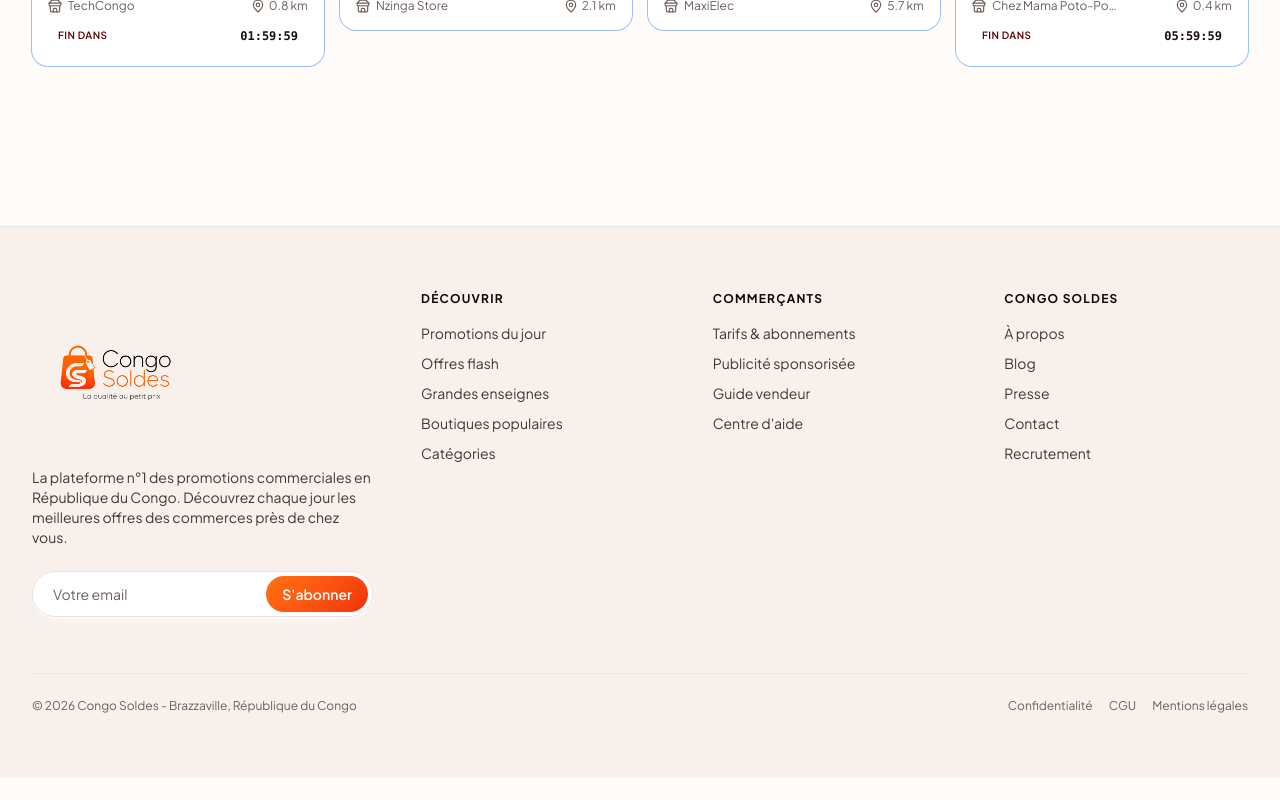
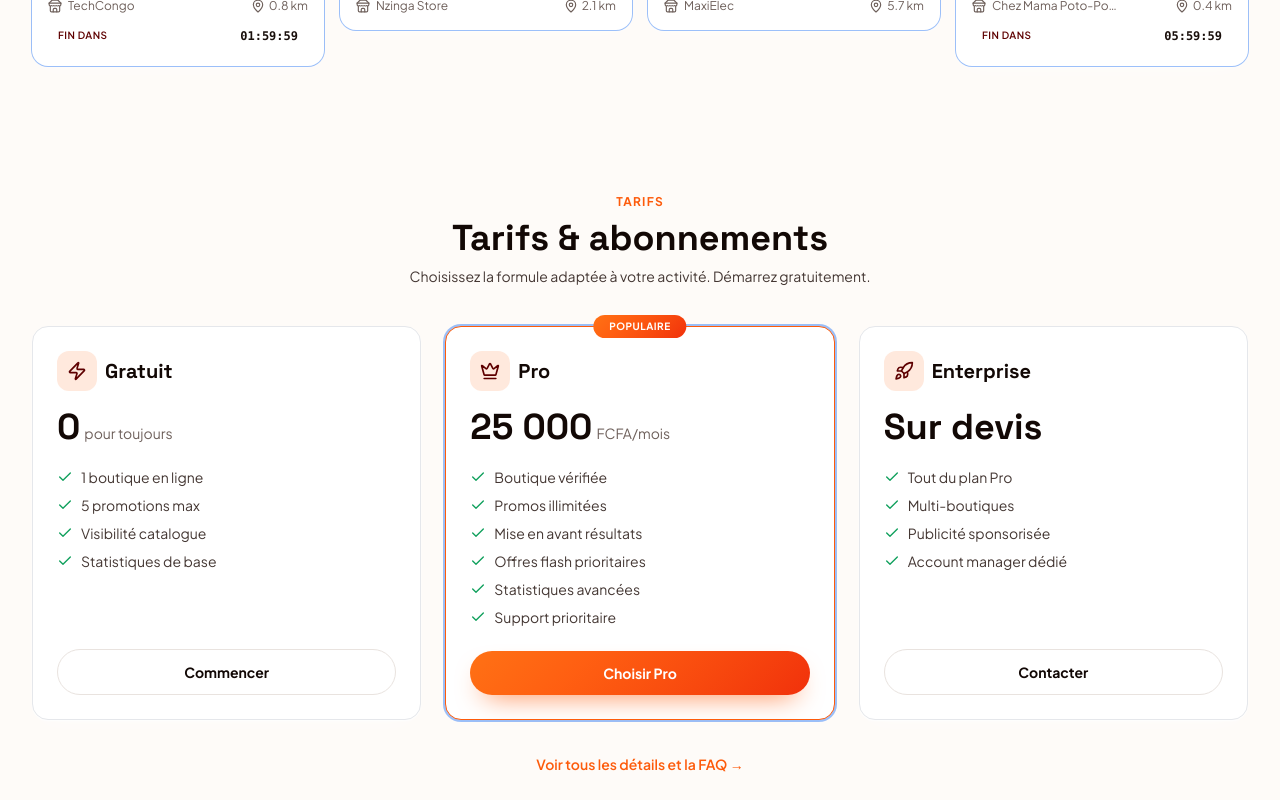
Before and after one commit to peterlardo/congosoles, a React (Vite) app: page / in a window 1280 px wide. Shown: the part 6840-7640 px from the top of the page. Before the commit the page ends 7618 px from the top, so only its background shows below. Built offline with nearby package versions, Linux system fonts and the light colour scheme.

Commit message:
Add PricingSection to Home page + fix all banner colors to logo orange/red

```diff
--- /dev/null
+++ b/src/components/PricingSection.tsx
@@ -0,0 +1,109 @@
+import { Link } from "react-router-dom"
+import { Check, Zap, Crown, Rocket } from "lucide-react"
+
+const plans = [
+  {
+    name: "Gratuit",
+    price: "0",
+    period: "pour toujours",
+    icon: Zap,
+    features: [
+      "1 boutique en ligne",
+      "5 promotions max",
+      "Visibilité catalogue",
+      "Statistiques de base",
+    ],
+    cta: "Commencer",
+    highlight: false,
+  },
+  {
+    name: "Pro",
+    price: "25 000",
+    period: "FCFA/mois",
+    icon: Crown,
+    features: [
+      "Boutique vérifiée",
+      "Promos illimitées",
+      "Mise en avant résultats",
+      "Offres flash prioritaires",
+      "Statistiques avancées",
+      "Support prioritaire",
+    ],
+    cta: "Choisir Pro",
+    highlight: true,
+  },
+  {
+    name: "Enterprise",
+    price: "Sur devis",
+    period: "",
+    icon: Rocket,
+    features: [
+      "Tout du plan Pro",
+      "Multi-boutiques",
+      "Publicité sponsorisée",
+      "Account manager dédié",
+    ],
+    cta: "Contacter",
+    highlight: false,
+  },
+]
+
+export function PricingSection() {
+  return (
+    <section className="mx-auto max-w-7xl px-4 py-16 lg:px-8">
+      <div className="text-center">
+        <div className="text-xs font-bold uppercase tracking-widest text-primary">Tarifs</div>
+        <h2 className="mt-2 font-display text-3xl font-bold text-ink sm:text-4xl">Tarifs & abonnements</h2>
+        <p className="mx-auto mt-2 max-w-lg text-sm text-ink-soft">Choisissez la formule adaptée à votre activité. Démarrez gratuitement.</p>
+      </div>
+
+      <div className="mt-10 grid gap-6 sm:grid-cols-3">
+        {plans.map((plan) => {
+          const Icon = plan.icon
+          return (
+            <div key={plan.name} className={`relative flex flex-col rounded-2xl border p-6 shadow-card transition hover:-translate-y-0.5 hover:shadow-lift ${
+              plan.highlight
+                ? "border-primary bg-card ring-2 ring-primary/20"
+                : "border-border/60 bg-card"
+            }`}>
+              {plan.highlight && (
+                <div className="absolute -top-3 left-1/2 -translate-x-1/2 rounded-full gradient-primary px-4 py-1 text-[10px] font-bold uppercase tracking-wider text-primary-foreground shadow-glow">
+                  Populaire
+                </div>
+              )}
+              <div className="flex items-center gap-2">
+                <div className="grid h-10 w-10 place-items-center rounded-xl bg-accent text-accent-foreground"><Icon className="h-5 w-5" /></div>
+                <h3 className="font-display text-xl font-bold text-ink">{plan.name}</h3>
+              </div>
+              <div className="mt-4">
+                <span className="font-display text-4xl font-bold text-ink">{plan.price}</span>
+                {plan.period && <span className="ml-1 text-sm text-muted-foreground">{plan.period}</span>}
+              </div>
+              <ul className="mt-5 flex-1 space-y-2">
+                {plan.features.map((feature) => (
+                  <li key={feature} className="flex items-start gap-2 text-sm text-ink-soft">
+                    <Check className="mt-0.5 h-4 w-4 shrink-0 text-success" />
+                    <span>{feature}</span>
+                  </li>
+                ))}
+              </ul>
+              <Link to="/tarifs" className={`mt-6 block rounded-full py-3 text-center text-sm font-bold transition ${
+                plan.highlight
+                  ? "gradient-primary text-primary-foreground shadow-glow hover:opacity-95"
+                  : "border border-border text-ink hover:border-primary hover:text-primary"
+              }`}>
+                {plan.cta}
+              </Link>
+            </div>
+          )
+        })}
+      </div>
+
+      <div className="mt-8 text-center">
+        <Link to="/tarifs" className="text-sm font-semibold text-primary transition hover:underline">
+          Voir tous les détails et la FAQ →
+        </Link>
+      </div>
+    </section>
+  )
+}
--- a/src/pages/GuideVendeur.tsx
+++ b/src/pages/GuideVendeur.tsx
@@ -17,7 +17,7 @@
 
   return (
     <main>
-      <section className="relative overflow-hidden bg-gradient-to-br from-amber-600/90 via-orange-500/80 to-yellow-500/70">
+      <section className="relative overflow-hidden bg-gradient-to-br from-orange-600 via-orange-500 to-red-500">
         <div className="absolute inset-0 bg-[radial-gradient(circle_at_top_right,white,transparent_55%)] opacity-10" />
         <div className="relative mx-auto max-w-7xl px-4 py-10 sm:py-14 lg:px-8 lg:py-16">
           <Link to="/" className="mb-6 inline-flex items-center gap-2 rounded-full bg-white/15 px-4 py-2 text-xs font-semibold text-white backdrop-blur transition hover:bg-white/25">
--- a/src/pages/Home.tsx
+++ b/src/pages/Home.tsx
@@ -6,6 +6,7 @@
 import { HowItWorks } from "@/components/HowItWorks"
 import { ForBusiness } from "@/components/ForBusiness"
 import { Trending } from "@/components/Trending"
+import { PricingSection } from "@/components/PricingSection"
 
 export default function Home() {
   return (
@@ -18,6 +19,7 @@
       <HowItWorks />
       <ForBusiness />
       <Trending />
+      <PricingSection />
     </main>
   )
 }
--- a/src/pages/Presse.tsx
+++ b/src/pages/Presse.tsx
@@ -13,7 +13,7 @@
 
   return (
     <main>
-      <section className="relative overflow-hidden bg-gradient-to-br from-slate-800/90 via-slate-700/80 to-indigo-900/70">
+      <section className="relative overflow-hidden bg-gradient-to-br from-orange-600 via-orange-500 to-red-500">
         <div className="absolute inset-0 bg-[radial-gradient(circle_at_top_right,white,transparent_55%)] opacity-8" />
         <div className="relative mx-auto max-w-7xl px-4 py-10 sm:py-14 lg:px-8 lg:py-16">
           <Link to="/" className="mb-6 inline-flex items-center gap-2 rounded-full bg-white/15 px-4 py-2 text-xs font-semibold text-white backdrop-blur transition hover:bg-white/25">
--- a/src/pages/Promos.tsx
+++ b/src/pages/Promos.tsx
@@ -11,7 +11,7 @@
 export default function Promos() {
   return (
     <main>
-      <section className="relative overflow-hidden bg-gradient-to-br from-primary/90 via-primary/75 to-primary/55">
+      <section className="relative overflow-hidden bg-gradient-to-br from-orange-600 via-orange-500 to-red-500">
         <div className="absolute inset-0 bg-[radial-gradient(circle_at_top_right,white,transparent_55%)] opacity-10" />
         <div className="absolute inset-0 bg-[radial-gradient(circle_at_bottom_left,white,transparent_40%)] opacity-5" />
         <div className="relative mx-auto max-w-7xl px-4 py-10 sm:py-14 lg:px-8 lg:py-16">
--- a/src/pages/Publicite.tsx
+++ b/src/pages/Publicite.tsx
@@ -18,7 +18,7 @@
 
   return (
     <main>
-      <section className="relative overflow-hidden bg-gradient-to-br from-indigo-700/90 via-indigo-600/80 to-blue-500/70">
+      <section className="relative overflow-hidden bg-gradient-to-br from-orange-600 via-orange-500 to-red-500">
         <div className="absolute inset-0 bg-[radial-gradient(circle_at_top_right,white,transparent_55%)] opacity-10" />
         <div className="relative mx-auto max-w-7xl px-4 py-10 sm:py-14 lg:px-8 lg:py-16">
           <Link to="/" className="mb-6 inline-flex items-center gap-2 rounded-full bg-white/15 px-4 py-2 text-xs font-semibold text-white backdrop-blur transition hover:bg-white/25">
--- a/src/pages/Recrutement.tsx
+++ b/src/pages/Recrutement.tsx
@@ -12,7 +12,7 @@
 
   return (
     <main>
-      <section className="relative overflow-hidden bg-gradient-to-br from-violet-700/90 via-violet-600/80 to-purple-500/70">
+      <section className="relative overflow-hidden bg-gradient-to-br from-orange-600 via-orange-500 to-red-500">
         <div className="absolute inset-0 bg-[radial-gradient(circle_at_top_right,white,transparent_55%)] opacity-10" />
         <div className="relative mx-auto max-w-7xl px-4 py-10 sm:py-14 lg:px-8 lg:py-16">
           <Link to="/" className="mb-6 inline-flex items-center gap-2 rounded-full bg-white/15 px-4 py-2 text-xs font-semibold text-white backdrop-blur transition hover:bg-white/25">
--- a/src/pages/Tarifs.tsx
+++ b/src/pages/Tarifs.tsx
@@ -59,7 +59,7 @@
 
   return (
     <main>
-      <section className="relative overflow-hidden bg-gradient-to-br from-primary/90 via-primary/75 to-primary/55">
+      <section className="relative overflow-hidden bg-gradient-to-br from-orange-600 via-orange-500 to-red-500">
         <div className="absolute inset-0 bg-[radial-gradient(circle_at_top_right,white,transparent_55%)] opacity-10" />
         <div className="relative mx-auto max-w-7xl px-4 py-10 sm:py-14 lg:px-8 lg:py-16">
           <Link to="/" className="mb-6 inline-flex items-center gap-2 rounded-full bg-white/15 px-4 py-2 text-xs font-semibold text-white backdrop-blur transition hover:bg-white/25">
```
Also changed, not shown: 1 other file (tests, documents, lock files or other folders).
